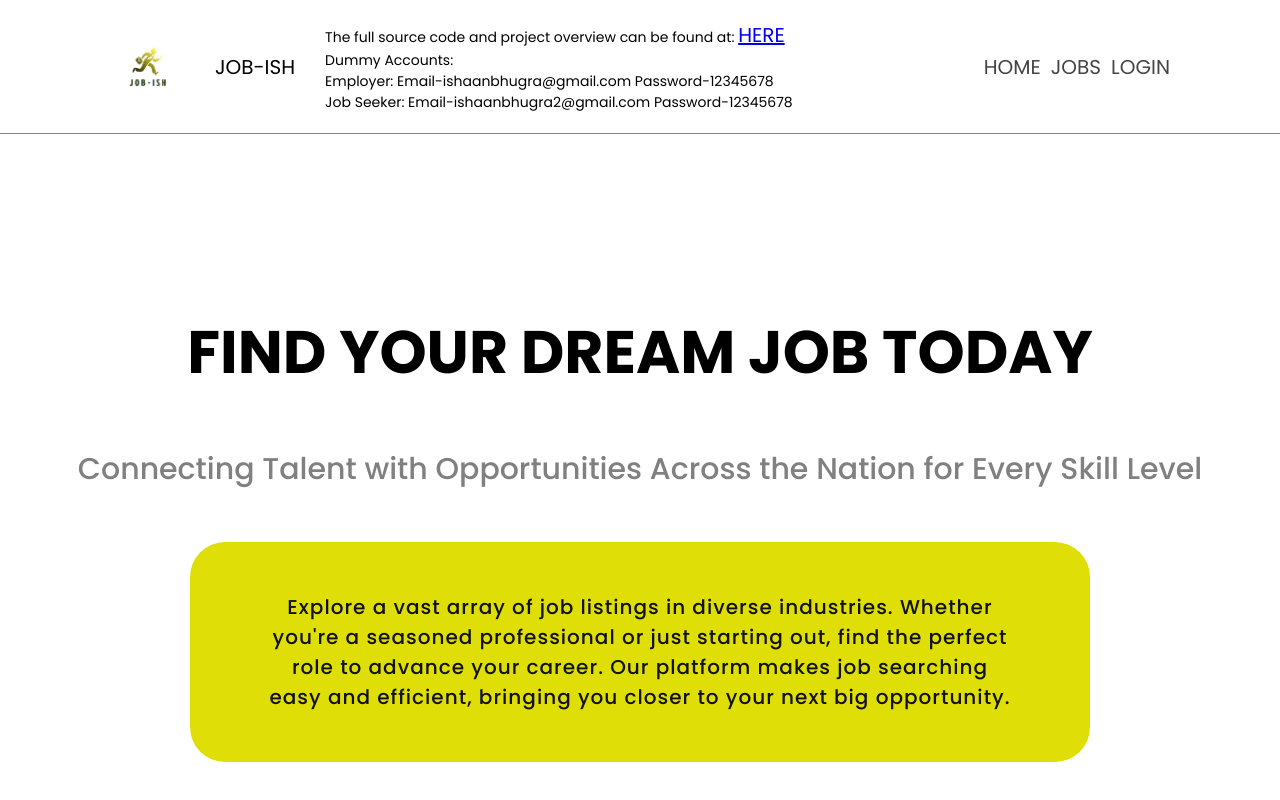
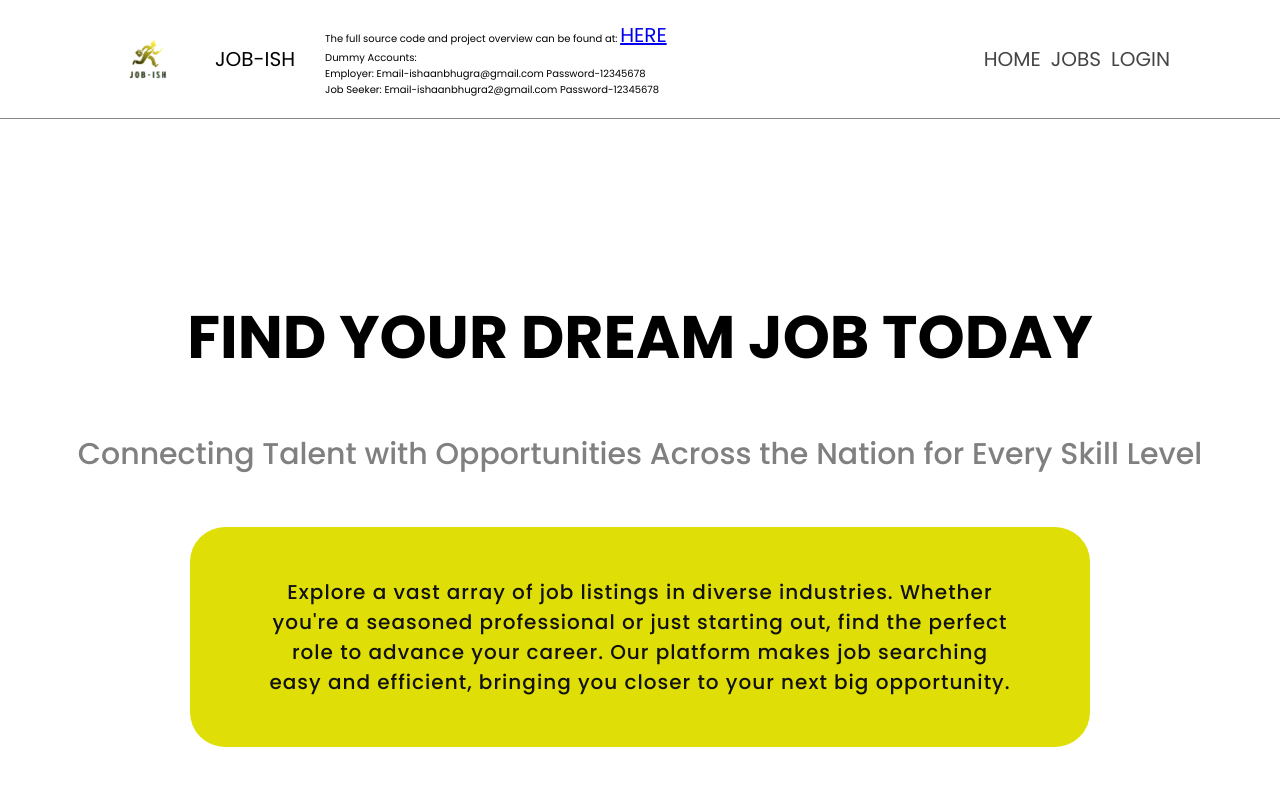
Before and after one commit to ishaanbhugra/job_portal_frontend, a React (Vite) app: page / in a window 1280 px wide. Shown: the top 800 px of the page. Built offline with nearby package versions, Linux system fonts and the light colour scheme; no server answers.

Commit message:
navbar-update-final

```diff
--- a/src/components/Navbar.jsx
+++ b/src/components/Navbar.jsx
@@ -11,7 +11,7 @@ const Navbar = () => {
         <div className="logo">
           <img src="/logo.png" alt="logo" />
          <strong><b>JOB-ISH</b></strong>
-<p style={{fontSize:'14px'}}>
+<p style={{fontSize:'10px'}}>
 The full source code and project overview can be found at: <a href="https://github.com/ishaanbhugra/job_portal_full">HERE</a>
 <br/> Dummy Accounts:
 <br/> Employer: Email-ishaanbhugra@gmail.com Password-12345678
```
